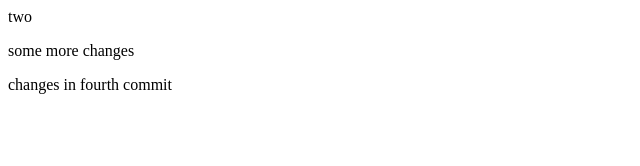
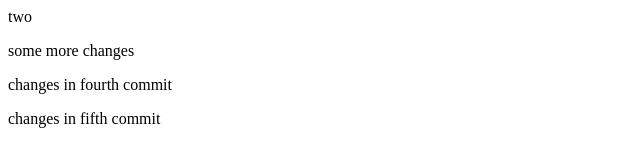
Before and after one commit to nikolaykrylov/git-test2, a plain HTML site: page index.html in a window 1280 px wide. Shown: the whole page, without its empty margins (0-640 px from the left). Drawn offline with Linux system fonts and the light colour scheme.

Commit message:
fifth commit

```diff
--- a/index.html
+++ b/index.html
@@ -13,5 +13,6 @@ two
 <p>some more changes</p>
 
 <p> changes in fourth commit</p>
+<p> changes in fifth commit</p>
 </body>
 </html>
```
